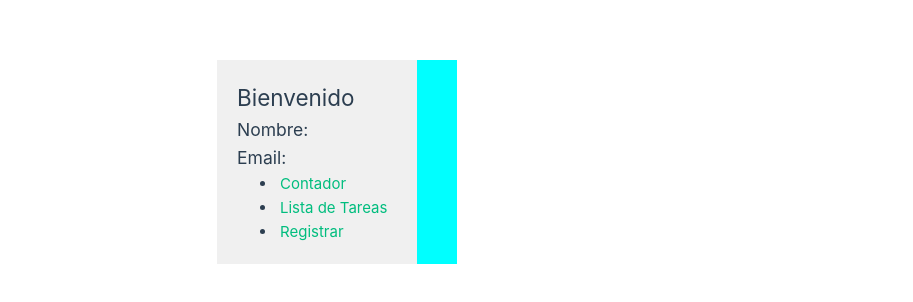
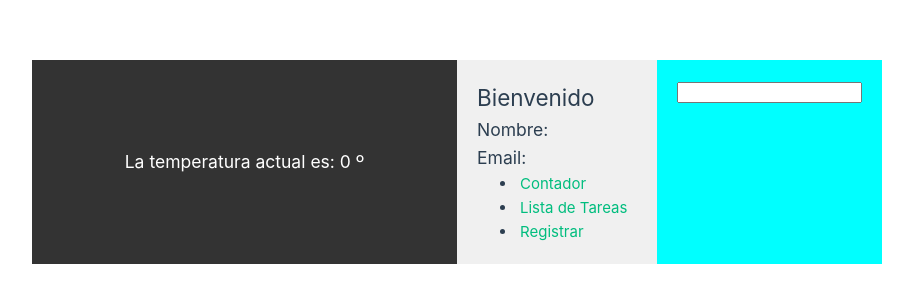
Before and after one commit to anyeromero/proyecto-vuejs, a Vue app: page / in a window 1280 px wide. Shown: the part 238-540 px from the top of the page, without its empty margins (183-1096 px from the left). Built offline with nearby package versions, Linux system fonts and the light colour scheme; no server answers; the HTML template or start-up script is replaced by a standard one.

Commit message:
consutar datos de una API del clima con Axios y manejo de props

```diff
--- a/package.json
+++ b/package.json
@@ -11,6 +11,7 @@
   },
   "dependencies": {
     "@vee-validate/yup": "^4.15.0",
+    "axios": "^1.7.9",
     "pinia": "^2.3.0",
     "vee-validate": "^4.15.0",
     "vue": "^3.5.13",
--- /dev/null
+++ b/src/components/Header.vue
@@ -0,0 +1,39 @@
+<script setup>
+import Weather from './Weather.vue';
+import { defineProps, ref, watch} from 'vue';
+
+const props = defineProps(['mensaje']);
+const mensajeRecibido = ref(props.mensaje);
+watch(() => props.mensaje, (newValue) => {
+    mensajeRecibido.value = newValue;
+})
+
+</script>
+
+<template>
+    <div class="header">
+
+        {{ mensajeRecibido }} <Weather></Weather>
+
+    </div>
+</template>
+
+<style scoped>
+.header{
+    display: flex;
+    justify-content: center;
+    align-items: center;
+    padding: 10px 20px;
+    background-color: #333;
+    /* position: fixed; */
+    top: 0;
+    right: 0;
+    left: 0;
+    color: white;
+}
+
+h3{
+    margin: 0;
+}
+
+</style>
--- a/src/components/Sidebar.vue
+++ b/src/components/Sidebar.vue
@@ -1,27 +1,30 @@
 <script setup>
 import { useRegistrarStore } from '@/modules/registro/stores/registrarStores';
-import { ref, watch } from 'vue';
+// import { ref, watch } from 'vue';
 
 
 const registrarStore = useRegistrarStore();
-const nombre = ref(registrarStore.nombre.value);
-const email = ref(registrarStore.email.value);
 
-watch(() => registrarStore.nombre, (newValue)=>{
-    nombre.value = newValue;
-});
+//esto de watch y las varibles lo use como el primer ejemplo, perp no era necesario por eso lo comento para hacerlo de otra manera, voy a borra el import de ref y watch
+// const nombre = ref(registrarStore.nombre.value);
+// const email = ref(registrarStore.email.value);
 
-watch(() => registrarStore.email, (newValue) => {
-    email.value = newValue;
-})
+// //esto de watch lo usecomo el primer ejemplo
+// watch(() => registrarStore.nombre, (newValue)=>{
+//     nombre.value = newValue;
+// });
+
+// watch(() => registrarStore.email, (newValue) => {
+//     email.value = newValue;
+// })
 
 </script>
 
 <template>
     <div class="sidebar">
         <h2>Bienvenido</h2>
-        <h3>Nombre: {{ nombre }} </h3>
-        <h3>Email: {{ email }}</h3>
+        <h3>Nombre: {{ registrarStore.nombre }} </h3>
+        <h3>Email: {{ registrarStore.email }}</h3>
         <ul>
             <li><RouterLink to="/contador">Contador</RouterLink></li>
             <li><RouterLink to="/lista-de-tareas">Lista de Tareas</RouterLink></li>
--- /dev/null
+++ b/src/components/Weather.vue
@@ -0,0 +1,24 @@
+<script setup>
+import { useWeather } from '@/composables/useWeather';
+import { onMounted } from 'vue';
+import { useWeatherStore } from '@/stores/weatherStore';
+
+const weatherStore = useWeatherStore();
+
+onMounted(() => {
+    useWeather();
+
+
+});
+
+</script>
+
+<template>
+
+    <h3> La temperatura actual es: {{weatherStore.temperatura}} º</h3>
+
+</template>
+
+<style scoped>
+
+</style>
--- /dev/null
+++ b/src/composables/useWeather.js
@@ -0,0 +1,8 @@
+import { useWeatherStore } from "@/stores/weatherStore";
+import { getTemperatura } from "@/helpers/getWeather";
+
+export const useWeather = async () => {
+    const temperatura = await getTemperatura();
+    const weatherStore = useWeatherStore();
+    weatherStore.temperatura = temperatura;
+}
--- /dev/null
+++ b/src/helpers/getWeather.js
@@ -0,0 +1,9 @@
+import axios from "axios";
+
+const API_URL = 'https://api.open-meteo.com/v1/forecast?latitude=2.2667&longitude=-64.3333&current=temperature_2m&timezone=auto&forecast_days=1';
+export const getTemperatura = async () => {
+   const respuesta = await axios.get(API_URL);
+   const nuevaTemperatura = respuesta.data.current.temperature_2m;
+   return nuevaTemperatura;
+
+}
--- /dev/null
+++ b/src/stores/weatherStore.js
@@ -0,0 +1,12 @@
+import { defineStore } from "pinia";
+import { ref } from "vue";
+
+export const useWeatherStore = defineStore('weather', () => {
+    const temperatura = ref(0);
+    const regTemperatura = (temp) => {
+         temperatura.value = temp;
+    }
+
+    return {temperatura, regTemperatura}
+
+})
--- a/src/views/MainViews.vue
+++ b/src/views/MainViews.vue
@@ -1,15 +1,26 @@
 <script setup>
     import Sidebar from '../components/Sidebar.vue';
+    import Header from '@/components/Header.vue';
+    import { ref } from 'vue';
+
+
+    const texto = ref('');
+
 </script>
 
 <template>
+
+    <Header :mensaje="texto"></Header>
     <div class="container">
         <Sidebar></Sidebar>
         <div class="content">
+
+            <input type="texto" v-model="texto">
+            <h1>{{ texto }}</h1>
             <RouterView></RouterView>
         </div>
+    </div>
 
-    </div>
 </template>
 
 
```
Also changed, not shown: src/stores/counter.js (deleted, +0 -12 lines), 1 other file (tests, documents, lock files or other folders).
